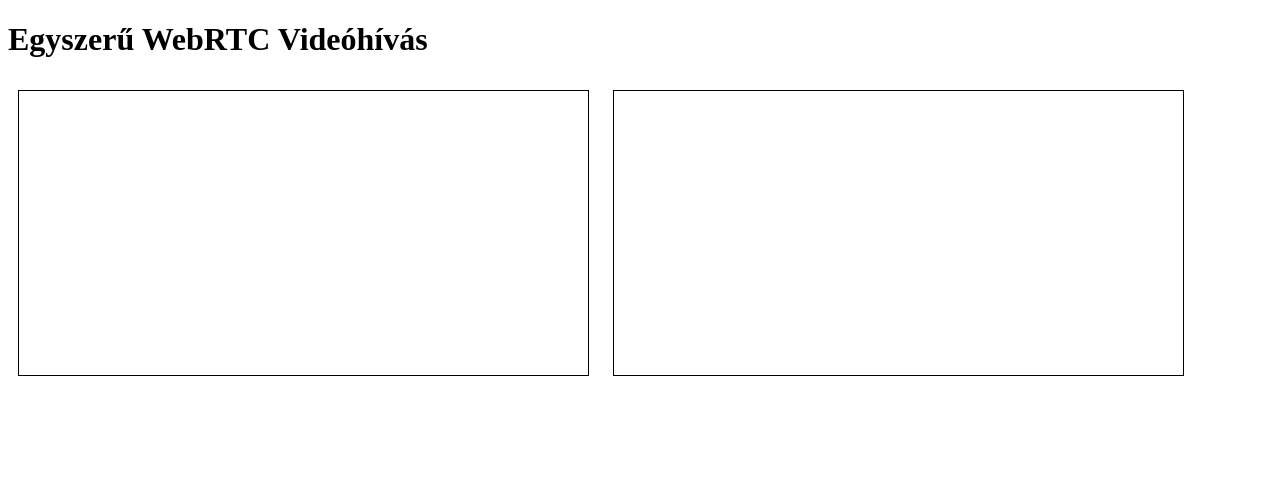
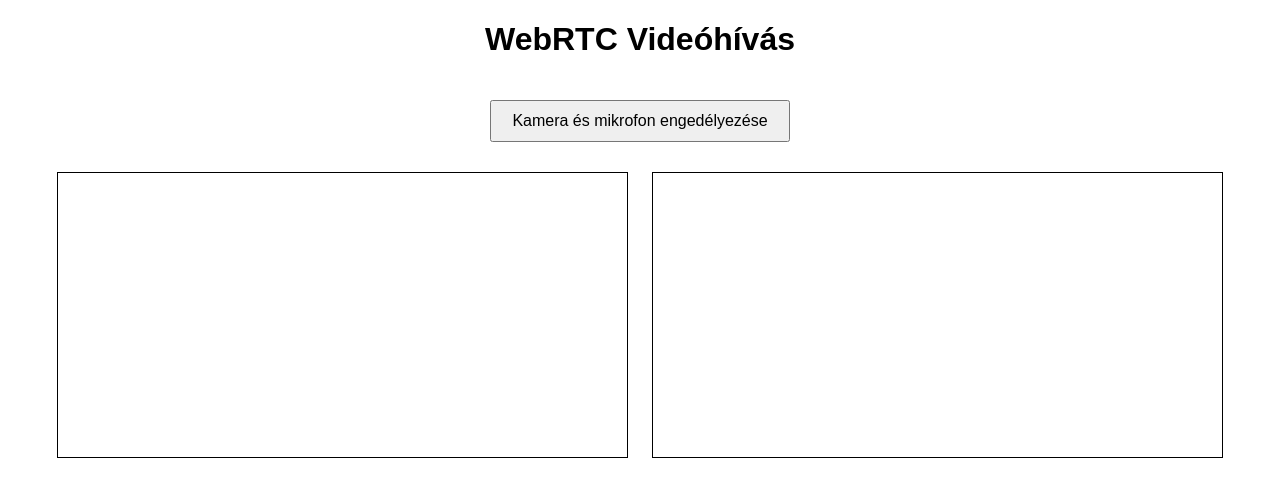
Before and after one commit to kulker2025/webrtc, a website: page public/index.html in a window 1280 px wide. Drawn offline with nearby package versions, Linux system fonts and the light colour scheme; no server answers.

Commit message:
public/index.html updated

```diff
--- a/public/index.html
+++ b/public/index.html
@@ -2,25 +2,36 @@
 <html lang="hu">
 <head>
   <meta charset="UTF-8" />
-  <title>Egyszerű WebRTC Videóhívás</title>
+  <title>WebRTC Videóhívás</title>
   <script src="https://cdn.socket.io/4.6.1/socket.io.min.js"></script>
   <style>
+    body {
+      font-family: sans-serif;
+      text-align: center;
+    }
     video {
       width: 45%;
       margin: 10px;
       border: 1px solid black;
     }
+    button {
+      padding: 10px 20px;
+      font-size: 1rem;
+      margin: 20px;
+    }
   </style>
 </head>
 <body>
-  <h1>Egyszerű WebRTC Videóhívás</h1>
+  <h1>WebRTC Videóhívás</h1>
+  <button id="startBtn">Kamera és mikrofon engedélyezése</button>
+  <br>
   <video id="localVideo" autoplay playsinline muted></video>
   <video id="remoteVideo" autoplay playsinline></video>
 
   <script>
-    const socket = io('http://localhost:8000');  // Backend URL-ed, állítsd be szükség szerint!
+    const socket = io('http://localhost:8000/'); // 🔁 Cseréld ki saját szervered URL-jére!
+    const roomId = 'teszt-szoba';
 
-    const roomId = 'teszt-szoba';
     let localStream;
     let peerConnection;
 
@@ -30,11 +41,20 @@
 
     const localVideo = document.getElementById('localVideo');
     const remoteVideo = document.getElementById('remoteVideo');
+    const startBtn = document.getElementById('startBtn');
+
+    startBtn.addEventListener('click', async () => {
+      await startLocalStream();
+      socket.emit('join-room', roomId);
+      startBtn.disabled = true;
+      startBtn.textContent = 'Csatlakozva...';
+    });
 
     async function startLocalStream() {
       try {
         localStream = await navigator.mediaDevices.getUserMedia({ video: true, audio: true });
         localVideo.srcObject = localStream;
+        console.log('Kamera/mikrofon elindult');
       } catch (err) {
         alert('Nem sikerült elérni a kamerát vagy mikrofont: ' + err);
       }
@@ -43,20 +63,17 @@
     function createPeerConnection() {
       const pc = new RTCPeerConnection(configuration);
 
-      // Helyi track-ek hozzáadása
       localStream.getTracks().forEach(track => {
         pc.addTrack(track, localStream);
       });
 
-      // Távoli stream kezelése
       pc.ontrack = event => {
         if (remoteVideo.srcObject !== event.streams[0]) {
           remoteVideo.srcObject = event.streams[0];
-          console.log('Távoli stream megérkezett');
+          console.log('Távoli videó elérhető');
         }
       };
 
-      // ICE candidate-ek küldése a másik félnek
       pc.onicecandidate = event => {
         if (event.candidate) {
           socket.emit('signal', { roomId, data: { candidate: event.candidate } });
@@ -76,13 +93,11 @@
     }
 
     socket.on('connect', () => {
-      console.log('Csatlakozva Socket.IO szerverhez, id:', socket.id);
-      socket.emit('join-room', roomId);
-      startLocalStream();
+      console.log('Csatlakozva a Socket.IO szerverhez:', socket.id);
     });
 
-    socket.on('user-connected', async (id) => {
-      console.log('Felhasználó csatlakozott:', id);
+    socket.on('user-connected', async id => {
+      console.log('Másik kliens csatlakozott:', id);
       if (!peerConnection) {
         await callUser();
       }
@@ -94,7 +109,7 @@
       }
 
       if (data.sdp) {
-        console.log('SDP érkezett');
+        console.log('SDP üzenet érkezett');
         await peerConnection.setRemoteDescription(new RTCSessionDescription(data.sdp));
 
         if (data.sdp.type === 'offer') {
@@ -106,8 +121,8 @@
         try {
           await peerConnection.addIceCandidate(new RTCIceCandidate(data.candidate));
           console.log('ICE candidate hozzáadva');
-        } catch (e) {
-          console.error('ICE candidate hozzáadás hiba:', e);
+        } catch (err) {
+          console.error('Hiba ICE candidate hozzáadásakor:', err);
         }
       }
     });
```
